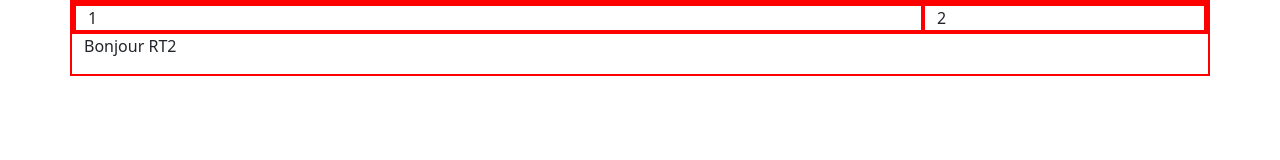
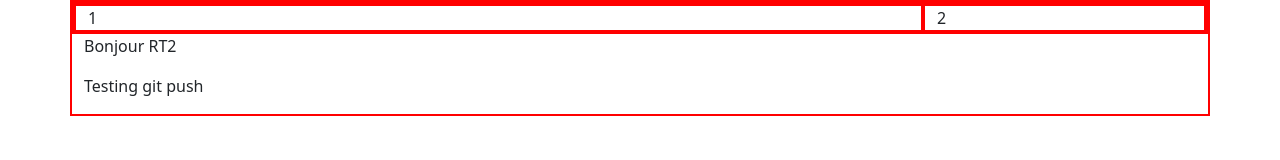
Before and after one commit to aymensellaouti/rt22324, a plain HTML site: page index.html in a window 1280 px wide. Drawn offline with nearby package versions, Linux system fonts and the light colour scheme.

Commit message:
updating index.html

```diff
--- a/index.html
+++ b/index.html
@@ -53,6 +53,7 @@
       <!-- <span>Je suis un Span </span>
       <span>Je suis un Span 2</span> -->
       <p>Bonjour RT2</p>
+      <p>Testing git push</p>
       <!-- Les attributs des balises il représente l'état de la balise -->
       <!--       <div>
         <p>
```
